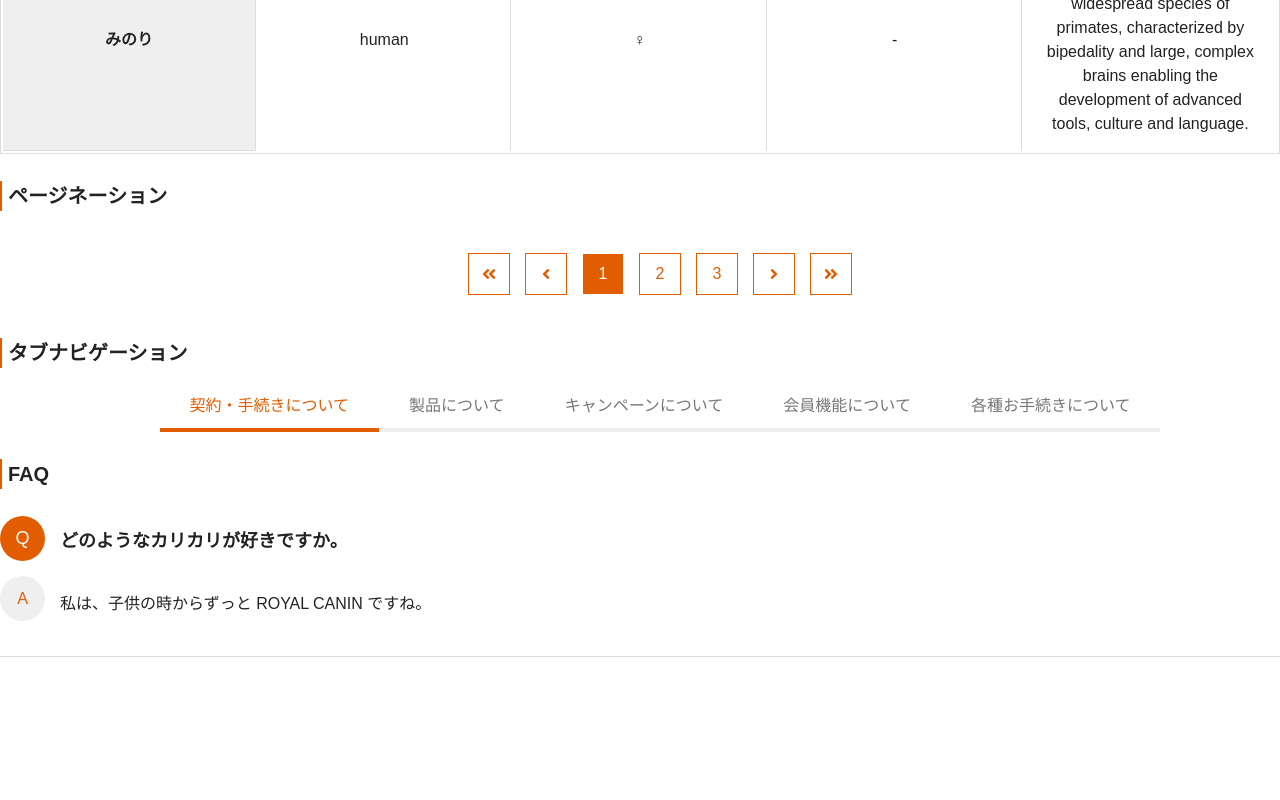
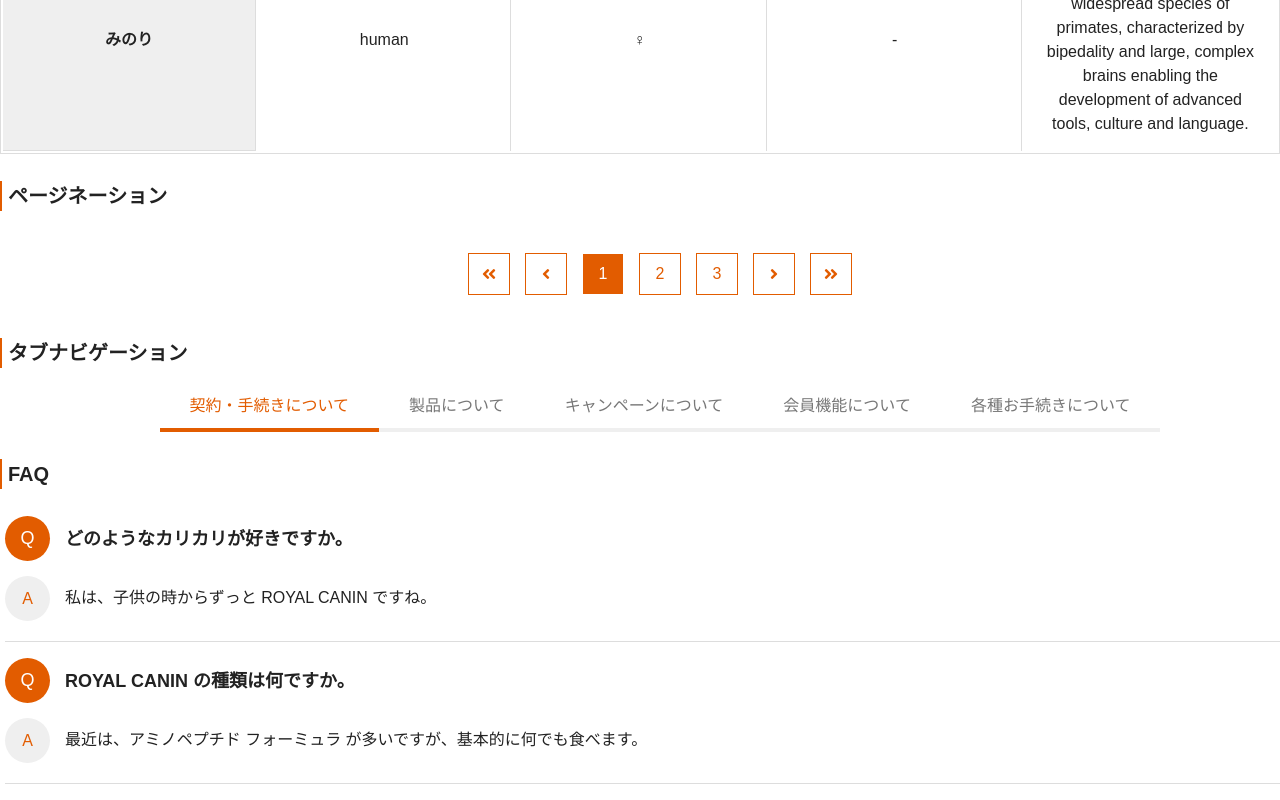
Before and after one commit to D-A-I/css-sample, a website: page index.html in a window 1280 px wide. Shown: the part 4421-5221 px from the top of the page. Before the commit the page ends 5094 px from the top, so only its background shows below. Drawn offline with nearby package versions, Linux system fonts and the light colour scheme.

Commit message:
docs: コメントの追加等

```diff
--- a/assets/style.css
+++ b/assets/style.css
@@ -569,13 +569,15 @@ img {
 }
 
 .pager {
-  /* ページネーション１ - flex（x2）で実装する場合 */
+  /* ページネーション１ - flex（x2）で実装する場合
+   * （型として覚えておく） */
   display: flex;
   overflow-x: auto;
 }
 
 .pager__inner {
-  /* ページネーション２ - flex（x2）で実装する場合 */
+  /* ページネーション２ - flex（x2）で実装する場合
+   * （型として覚えておく） */
   display: flex;
   margin-right: auto;
   margin-left: auto;
@@ -617,6 +619,8 @@ img {
   background-color: #e25c00;
 }
 
+/* 親の tab-navigation はメディアクエリで使用
+ * ※ table の時と同様に、横幅を縮めた時の、横スクロール用 */
 .tab-navigation__inner {
   display: flex;
   /* flex コンテナ用のプロパティ
@@ -634,6 +638,7 @@ img {
 }
 
 .tab-navigation__link {
+  /* 親要素を、インラインレイアウト（横並び）にする */
   display: inline-block;
   padding: 0 30px 10px 30px;
   margin-bottom: 10px;
@@ -668,18 +673,22 @@ img {
   }
 }
 
+/* dd タグ（質問に対するアンサー）に適用 */
 .faq > *:last-child {
   margin-bottom: 0;
 }
 
 .faq__row {
   position: relative;
-  box-sizing: content-box;
+  /* box-sizing: border-box
+   * と指定すると、width / height がパディングとボーダーを含んだ値になる
+   * デフォルトは content-box */
+  /* box-sizing: content-box; */
   display: flex;
   align-items: flex-start;
   min-height: 45px;
   padding-left: 60px;
-  margin-left: 0;
+  margin-left: 5px;
 }
 
 .faq__row--question {
@@ -688,14 +697,14 @@ img {
   font-weight: bold;
 }
 
-.faq__question-text {
-  padding-top: 12px;
-}
-
 .faq__row--answer {
   padding-bottom: 20px;
   margin-bottom: 20px;
   border-bottom: 1px solid #ddd;
+}
+
+.faq__question-text {
+  padding-top: 10px;
 }
 
 .faq__icon {
@@ -720,16 +729,22 @@ img {
   background: #efefef;
 }
 
+/*
 .faq__answer-body {
   padding-top: 12px;
 }
+*/
 
 .faq__answer-body > *:last-child {
   margin-bottom: 0;
 }
 
 .faq__answer-text {
+  margin: 10px 0 20px 0;
+  /*
+  margin-top: 10px;
   margin-bottom: 20px;
+  */
 }
 /* --- helper --- */
 
--- a/index.html
+++ b/index.html
@@ -330,9 +330,25 @@
     </dt>
     <dd class="faq__row faq__row--answer">
       <span class="faq__icon faq__icon--answer">A</span>
-      <div class="faq__answer--body">
+      <div class="faq__answer-body">
         <p class="faq__answer-text">
           私は、子供の時からずっと ROYAL CANIN ですね。
+        </p>
+      </div>
+    </dd>
+  </dl>
+  <dl class="faq">
+    <dt class="faq__row faq__row--question">
+      <span class="faq__icon faq__icon--question">Q</span>
+      <span class="faq__question-text">
+        ROYAL CANIN の種類は何ですか。
+      </span>
+    </dt>
+    <dd class="faq__row faq__row--answer">
+      <span class="faq__icon faq__icon--answer">A</span>
+      <div class="faq__answer-body">
+        <p class="faq__answer-text">
+          最近は、アミノペプチド フォーミュラ が多いですが、基本的に何でも食べます。
         </p>
       </div>
     </dd>
```
